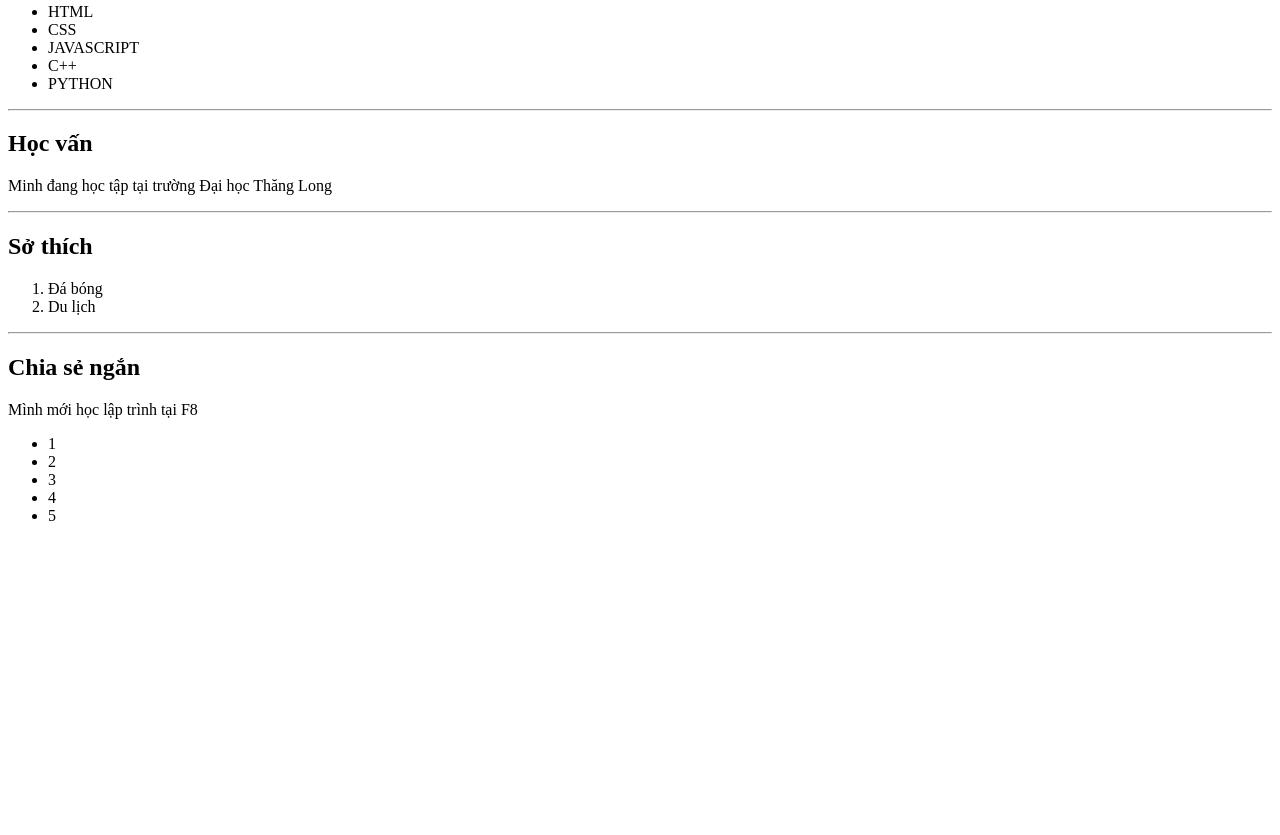
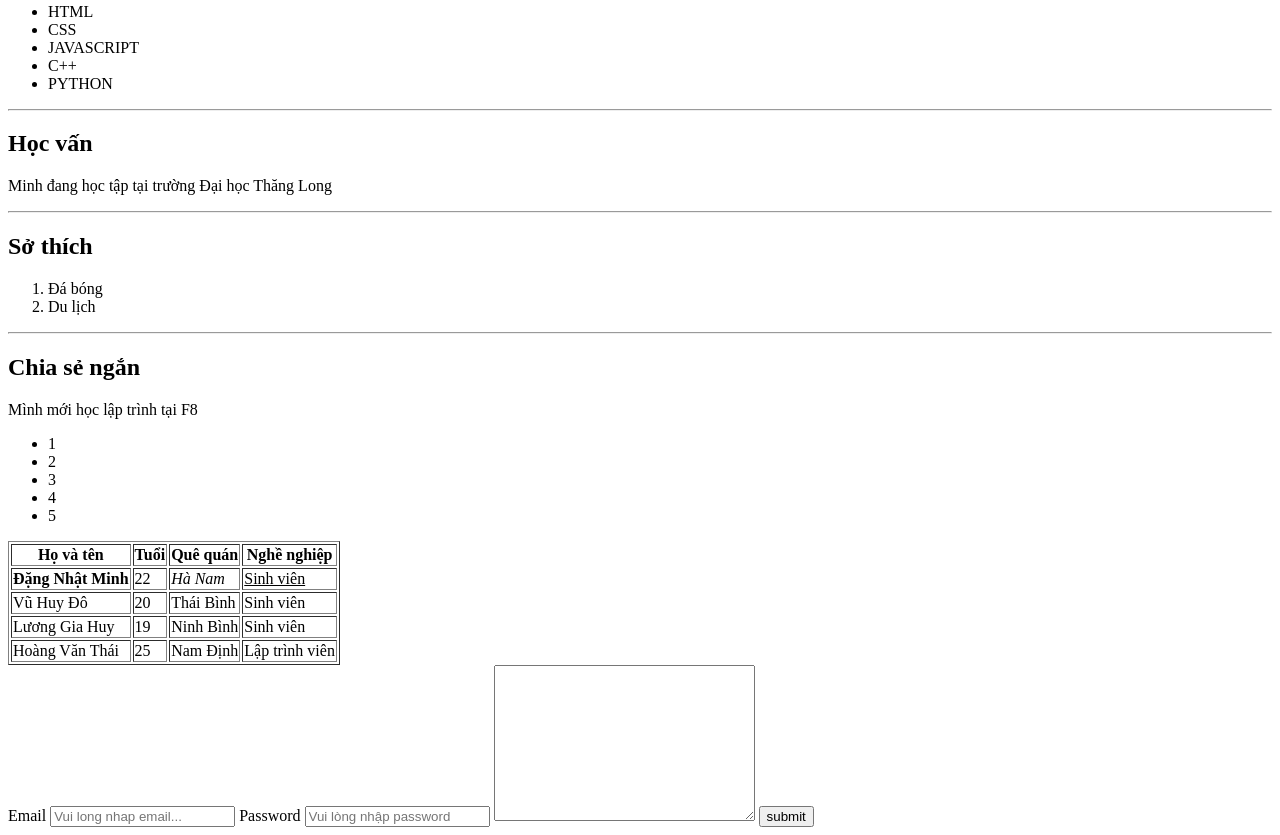
Before and after one commit to minhdang0/f8-fullstack, a plain HTML site: page Day-1/introduceMyself.html in a window 1280 px wide. Shown: the part 608-1443 px from the top of the page. Before the commit the page ends 1149 px from the top, so only its background shows below. Drawn offline with Linux system fonts and the light colour scheme.

Commit message:
homwwork

```diff
--- a/Day-1/introduceMyself.html
+++ b/Day-1/introduceMyself.html
@@ -57,5 +57,52 @@
         <li>5</li>
       </ul>
     </section>
+    <section>
+        <table border="1">
+            <thead>
+                <tr>
+                    <th>Họ và tên</th>
+                    <th>Tuổi </th>
+                    <th>Quê quán </th>
+                    <th>Nghề nghiệp</th>
+                </tr>
+            </thead>
+            <tbody>
+                <tr>
+                    <td><b>Đặng Nhật Minh</b></td>
+                    <td>22</td>
+                    <td><i>Hà Nam</i></td>
+                    <td><u>Sinh viên</u></td>
+                </tr>
+                <tr>
+                    <td>Vũ Huy Đô</td>
+                    <td>20</td>
+                    <td>Thái Bình</td>
+                    <td>Sinh viên</td>
+                </tr>
+                <tr>
+                    <td>Lương Gia Huy</td>
+                    <td>19</td>
+                    <td>Ninh Bình</td>
+                    <td>Sinh viên</td>
+                </tr>
+                <tr>
+                    <td>Hoàng Văn Thái</td>
+                    <td>25</td>
+                    <td>Nam Định</td>
+                    <td>Lập trình viên</td>
+                </tr>
+            </tbody>
+        </table>
+    </section>
+
+    <form action="">
+        <label for="email">Email</label>
+        <input type="email" placeholder="Vui long nhap email..." id="email">
+        <label for="password">Password</label>
+        <input type="password" placeholder="Vui lòng nhập password" id="password">
+        <textarea name="" id="" rows="10" cols="30"></textarea>
+        <button>submit</button>
+    </form>
   </body>
 </html>
```
Also changed, not shown: Day-1/homework-day11.html (added, +76 -0 lines), Day-1/index.html (+11 -0 lines), index.html (+1 -1 lines), Day-1/img/photo.jpg (added).
